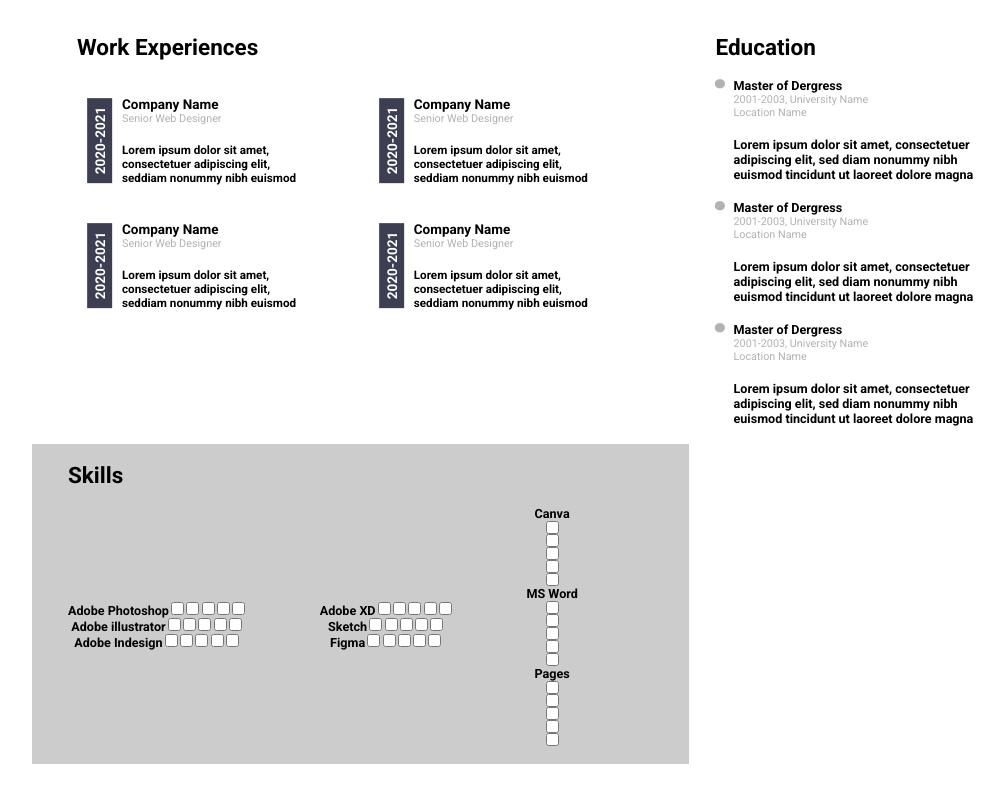
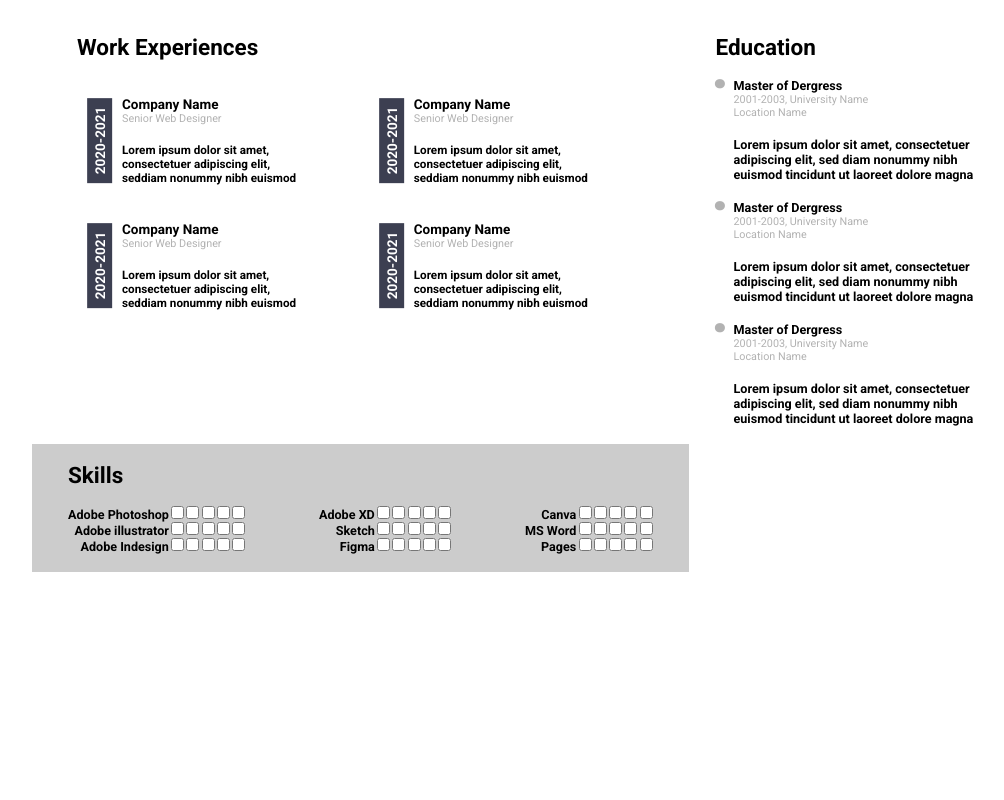
Before and after one commit to Mohammad-Daaboul98/CV, a website: page index.html in a window 1280 px wide. Shown: the part 740-1540 px from the top of the page, without its empty margins (103-1107 px from the left). After the commit the page ends 1348 px from the top, so only its background shows below. Drawn offline with Linux system fonts and the light colour scheme.

```diff
--- a/index.html
+++ b/index.html
@@ -286,6 +286,7 @@
                     </div>
 
                     <div class="skills-box-content">
+                        <div class="skills-box__list">
                             <p class="skills-box__name">Canva</p>
                             <input class="skills-box__input" type="checkbox" id="29">
                             <label for="29" class="skills-box__item">
@@ -307,9 +308,9 @@
                             <label for="33" class="skills-box__item">
                                 <span class="skills-box__checkbox"></span>
                             </label>
+                        </div>
 
-                        <div class="skills-box__list"></div>
-
+                        <div class="skills-box__list">
                             <p class="skills-box__name">MS Word</p>
                             <input class="skills-box__input" type="checkbox" id="34">
                             <label for="34" class="skills-box__item">
@@ -331,8 +332,9 @@
                             <label for="38" class="skills-box__item">
                                 <span class="skills-box__checkbox"></span>
                             </label>
-                        <div class="skills-box__list"></div>
+                        </div>
 
+                        <div class="skills-box__list">
                             <p class="skills-box__name">Pages</p>
                             <input class="skills-box__input" type="checkbox" id="39">
                             <label for="39" class="skills-box__item">
@@ -355,7 +357,7 @@
                                 <span class="skills-box__checkbox"></span>
                             </label>
                         </div>
-                        <div class="skills-box__list"></div>
+                    </div>
                 </div>
             </div>
         </section>
--- a/sass/_layout.scss
+++ b/sass/_layout.scss
@@ -304,13 +304,13 @@
         &-content{
             display: flex;
             flex-direction: column;
-            justify-content: space-between;
-            align-items: center;
+            align-items: flex-end;
         }
         &__name{
             display: inline-block;
             font-size: 1.4rem;
             font-weight: 700;
+            align-self: flex-end;
         }
     }
 }
```
Also changed, not shown: css/style.css, 1 other file. Lines whose indentation alone changed are shown as unchanged.
